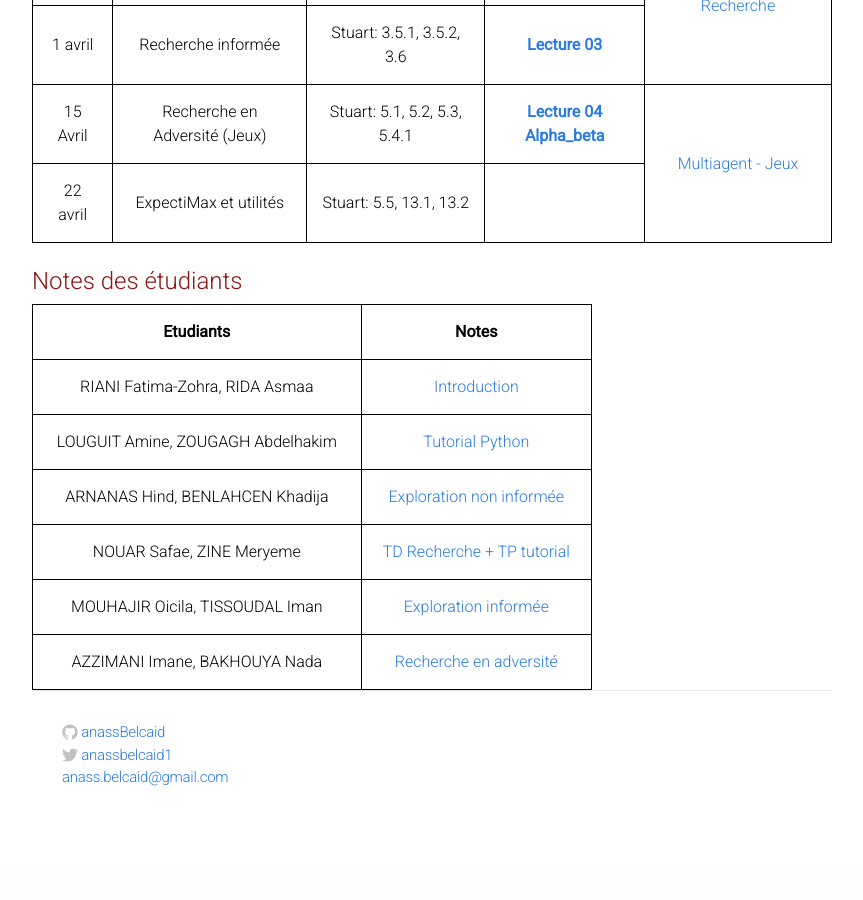
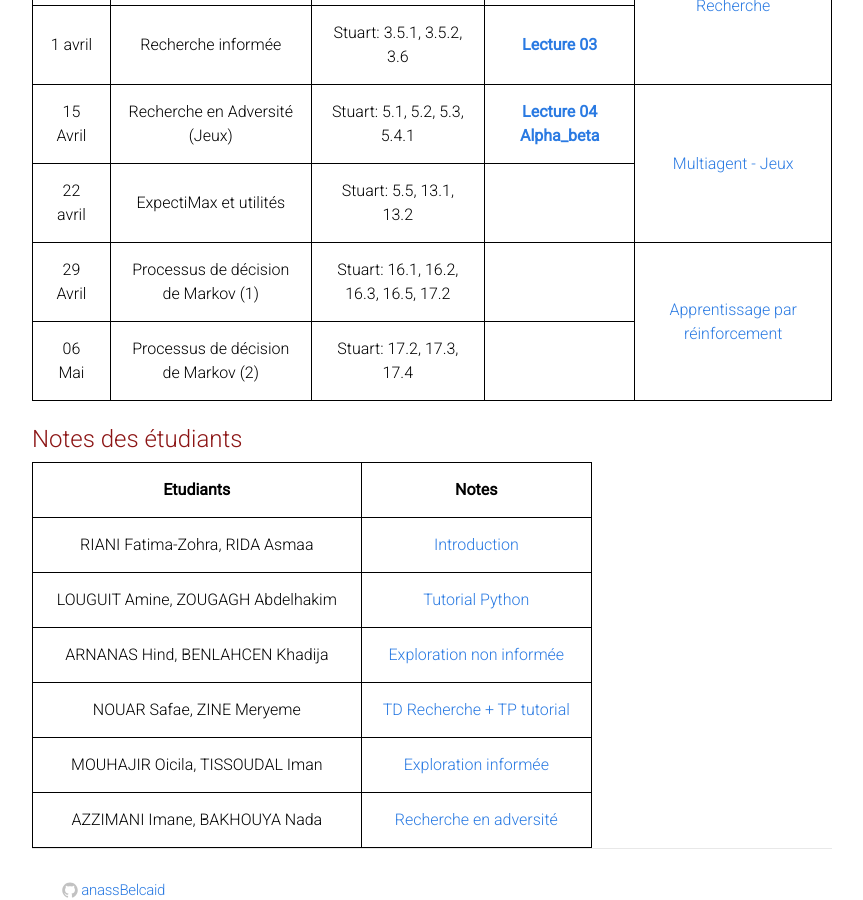
Before and after one commit to intelligenceartificielensaf/intelligenceartificielensaf.github.io, a Jekyll site: the page built from index.html, in a window 1280 px wide and 900 px high, scrolled down 1079 px. Shown: the whole window, without its empty margins (208-1071 px from the left). Built offline with Jekyll 4.4.1, drawn with Linux system fonts in a browser that asks for light colours; before the commit the page ends 1943 px from its top, so only the background shows below that.

```diff
--- a/index.html
+++ b/index.html
@@ -150,6 +150,35 @@
     <th>
     </td>
   </tr>
+
+    <tr class="bordered">
+    <td>29 Avril</td>
+    <td>Processus de décision de Markov (1)</td>
+    <td> Stuart: 16.1, 16.2, 16.3, 16.5, 17.2</td>
+    <th>
+      <!-- <a -->
+      <!--      href="https://github.com/intelligenceartificielensaf/intelligenceartificielensaf.github.io/blob/master/lectures/15_04_adversarial_search.pdf">Lecture -->
+      <!--      0</a> -->
+
+
+
+      <!--     <a href="https://github.com/intelligenceartificielensaf/intelligenceartificielensaf.github.io/blob/master/TD/alpha_beta.pdf">Alpha_beta</a> -->
+    </th>
+
+    </th>
+    <td rowspan="2">
+      <a href="travaux_pratiques/reinforcement/">
+      Apprentissage par réinforcement
+    </a>
+    </td>
+  </tr>
+    <tr>
+    <td>06 Mai</td>
+    <td>Processus de décision de Markov (2)</td>
+    <td>Stuart: 17.2, 17.3, 17.4</td>
+    <th>
+    </td>
+  </tr>
 </table>
 
 <div class="home">
```
Also changed, not shown: travaux_pratiques/reinforcment.md (added, +36 -0 lines), assets/reinforcement.png (added), 1 other file.
